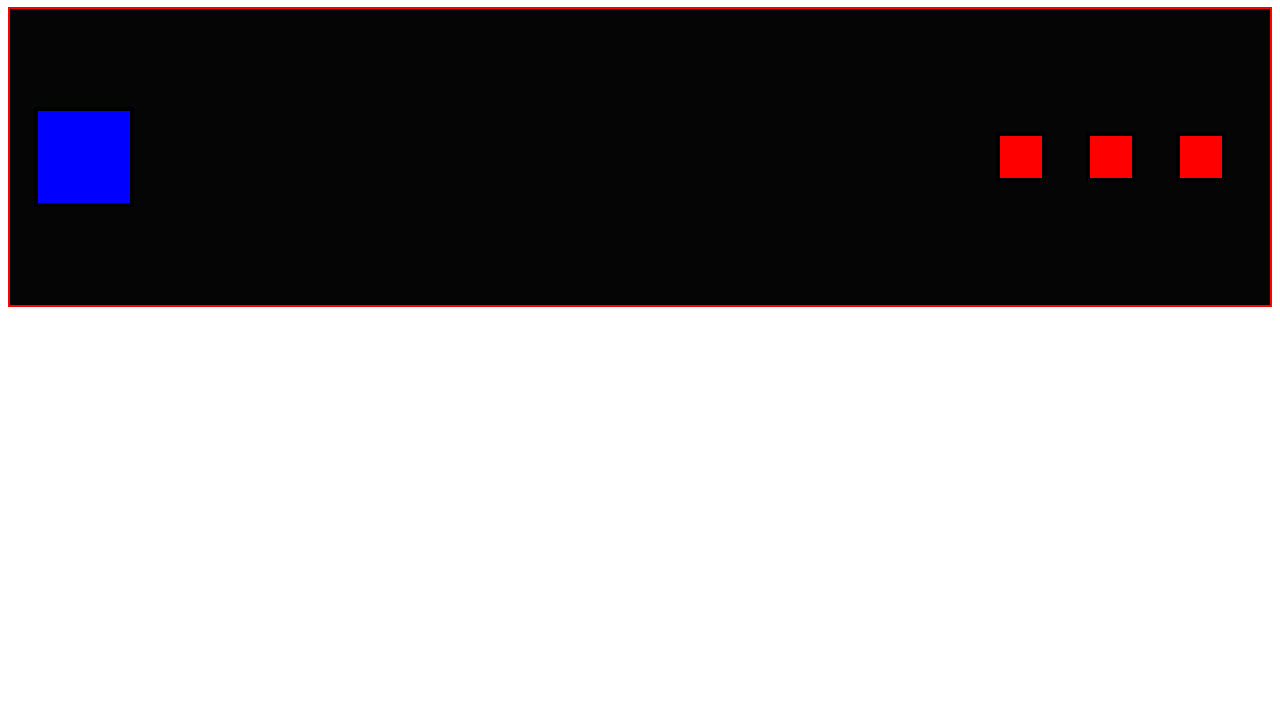
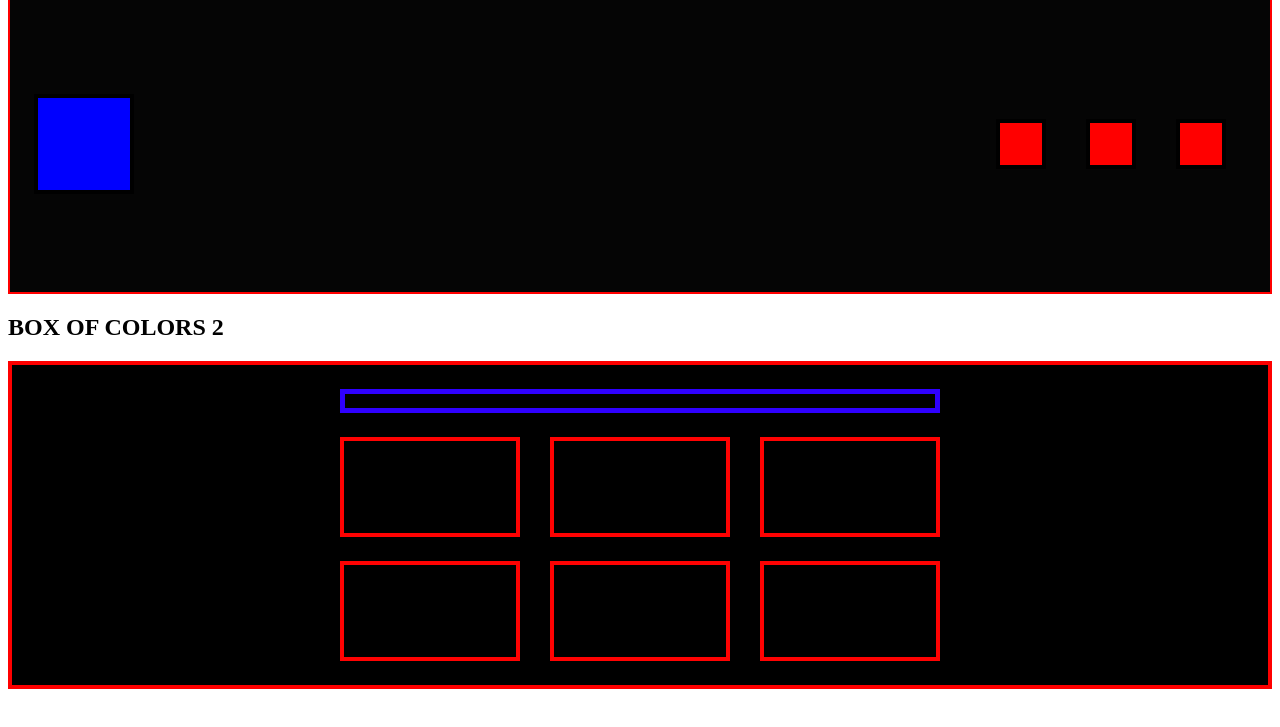
Before and after one commit to Skytomoondvm/CSS-FLEXBOX, a plain HTML site: page index.html in a window 1280 px wide. Shown: the part 73-800 px from the top of the page. Drawn offline with Linux system fonts and the light colour scheme.

Commit message:
colorboxes

```diff
--- a/index.html
+++ b/index.html
@@ -8,6 +8,7 @@
     <link rel="stylesheet" href="./style.css" />
   </head>
   <body>
+    <section>
       <h1>BOX OF COLORS</h1>
       <div class="container">
         <div class="box"></div>
@@ -17,5 +18,22 @@
           <div class="box box-small"></div>
         </div>
       </div>
+    </section>
+    <section>
+      <h2>BOX OF COLORS 2</h2>
+    <div class="container-two">
+      <div class="row">
+        <div class="title"></div>
+        <div class="box-wrapper-two">
+          <div class="box-two"></div>
+          <div class="box-two"></div>
+          <div class="box-two"></div>
+          <div class="box-two"></div>
+          <div class="box-two"></div>
+          <div class="box-two"></div>
+        </div>
+      </div>
+    </div>
+  </section>
   </body>
 </html>
--- a/style.css
+++ b/style.css
@@ -32,3 +32,36 @@
   justify-content: space-between;
   align-items: center;
 }
+
+.container-two {
+  border: 4px solid red;
+  background-color: black;
+  padding: 24px 24px 0 24px;
+  display: flex;
+  justify-content: center;
+}
+
+.box-two {
+  border: 4px solid rgb(255, 2, 2);
+  width: 30%;
+  height: 100px;
+  margin-bottom: 24px;
+}
+
+.title {
+  width: 100%;
+  height: 24px;
+  border: 5px solid rgb(47, 0, 255);
+  margin-bottom: 24px;
+}
+
+.box-wrapper-two {
+  display: flex;
+  flex-wrap: wrap;
+  justify-content: space-between;
+}
+
+.row {
+  width: 100%;
+  max-width: 600px;
+}
```
Lines whose indentation alone changed are shown as unchanged.
